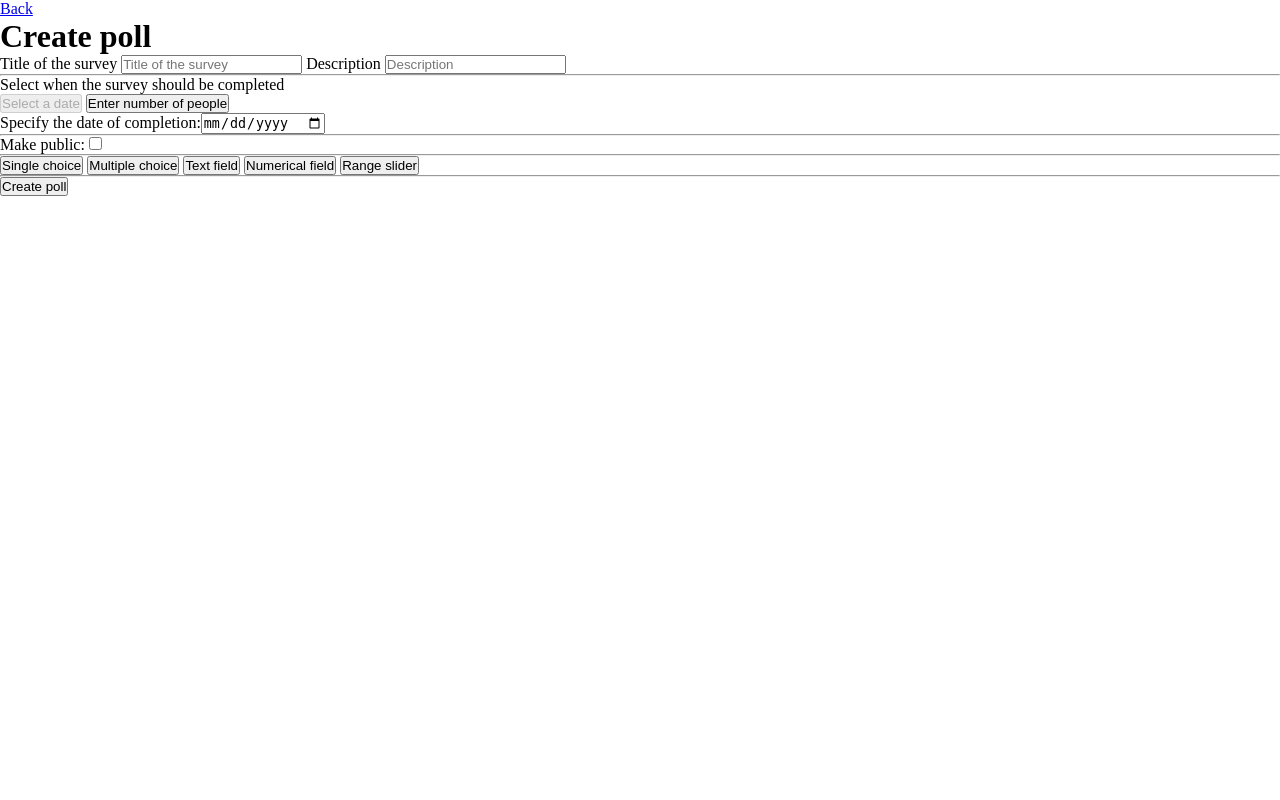
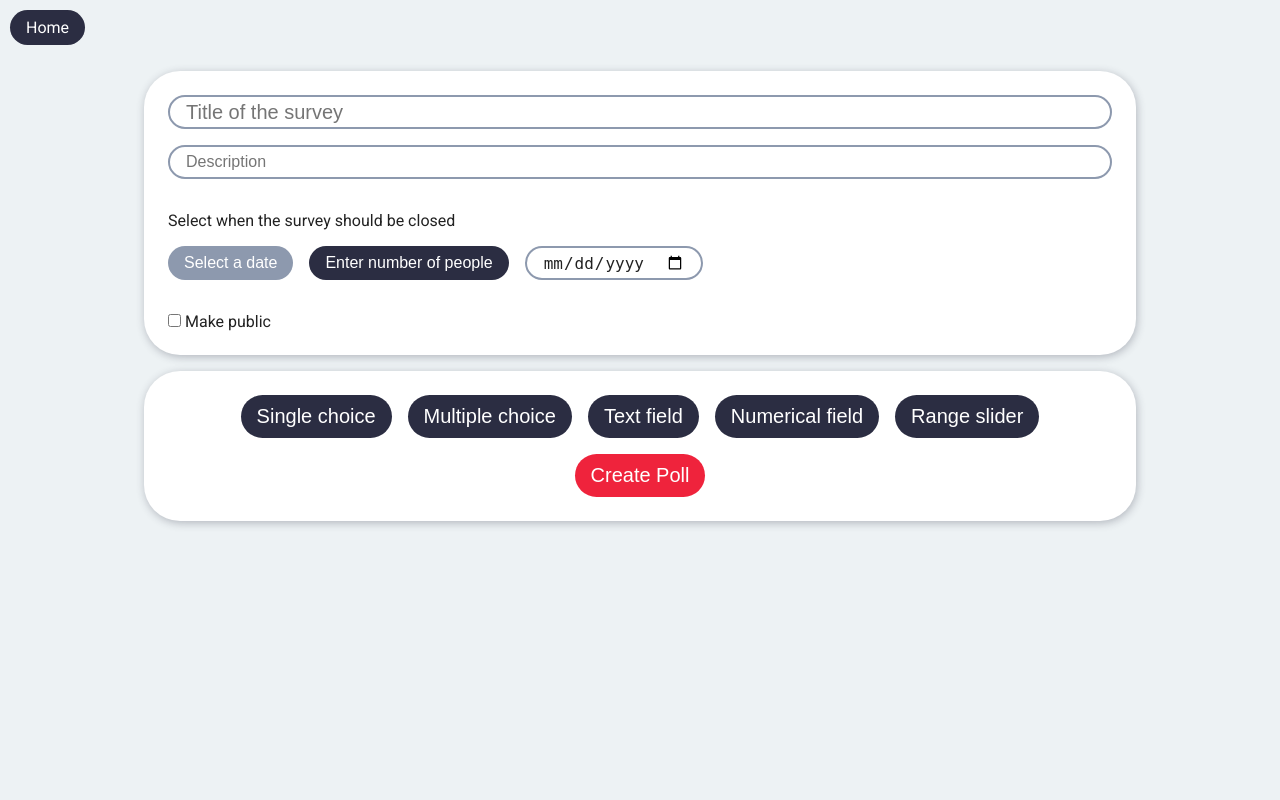
Before and after one commit to matik1234567/ankietopol, a Django app: page /create-poll/ in a window 1280 px wide. Run offline with Django 4.2, Linux system fonts and the light colour scheme; some libraries are stand-ins or nearby versions.

Commit message:
styling css

```diff
--- a/ankiety/static/ankiety/style.css
+++ b/ankiety/static/ankiety/style.css
@@ -21,6 +21,10 @@
   min-width: 100%;
   overflow: auto;
   color: var(--prime-text);
+}
+
+.container {
+  margin: 0 128px;
 }
 
 .flex-center {
@@ -65,6 +69,8 @@
   text-align: center;
 }
 
+
+
 .form {
   width: 360px;
   z-index: 10;
@@ -94,11 +100,11 @@
   font-weight: 400;
 }
 
-.input-group {
+.input-group-sign {
   margin: 24px 0;
 }
 
-.input-group input {
+.input-group-sign input {
   border: 2px solid #8D99AE;
   border-radius: 999px;
   font-size: 20px;
@@ -107,15 +113,20 @@
   width: 100%;
 }
 
-.input-group input:focus {
+.input-group-sign input:focus {
   border: 2px solid var(--dark);
 
 }
 
-.input-group label {
+.input-group-sign label {
   display: block;
   font-size: 20px;
   padding: 10px 10px 10px 16px;
+}
+
+
+.m10 {
+  margin: 10px;
 }
 
 .btn {
@@ -125,14 +136,16 @@
   border: none;
   border-radius: 999px;
   background: none;
+  padding: 8px 16px;
   font-size: 16px;
-  transition: all ease .3s;
+  transition: all ease .2s;
   background-color: var(--dark);
   color: white;
 }
 
-.btn:hover {
+.btn:hover, .btn:focus {
   cursor: pointer;
+  background-color: var(--grey);
 }
 
 .btn-md {
@@ -323,3 +336,149 @@
   object-position: -86% 131%;
   height: 100vh;
 }
+
+
+
+
+
+
+
+
+.hidden {
+  display: none;
+}
+
+
+.field-sm,
+.field-md,
+.field-lg {
+  max-height: 34px;
+}
+
+
+.field-sm {
+  display: block;
+  color: var(--prime-text);
+  border: 2px solid var(--grey);
+  border-radius: 999px;
+  padding: 6px 16px;
+  font-size: 16px;
+  width: 100%;
+}
+
+.field-md {
+  display: block;
+  color: var(--prime-text);
+  border: 2px solid var(--grey);
+  border-radius: 999px;
+  padding: 8px 16px;
+  font-size: 20px;
+  width: 100%;
+}
+
+.field-lg {
+  display: block;
+  color: var(--prime-text);
+  border: 2px solid var(--grey);
+  border-radius: 999px;
+  padding: 10px 16px;
+  font-size: 24px;
+  width: 100%;
+}
+
+.field-spacing {
+  display: flex;
+  flex-wrap: wrap;
+  row-gap: 16px;
+}
+
+
+.button-sm,
+.button-md,
+.button-lg {
+  text-decoration: none;
+  border: none;
+  background-color: var(--dark);
+  color: white;
+  border-radius: 999px;
+  transition: all ease .2s;
+}
+
+.button-sm {
+  padding: 8px 16px;
+  font-size: 16px;
+}
+
+.button-md {
+  padding: 10px 16px;
+  font-size: 20px;
+}
+
+.button-lg {
+  padding: 12px 16px;
+  font-size: 24px;
+}
+
+.button-sm:hover,
+.button-md:hover,
+.button-lg:hover {
+  background-color: var(--grey);
+  cursor: pointer;
+}
+
+.button-sm:disabled,
+.button-md:disabled,
+.button-lg:disabled {
+  background-color: var(--grey);
+  cursor: auto;
+}
+
+
+
+.button-outline {
+  color: var(--prime-text);
+  background-color: transparent;
+  border: 2px solid var(--dark);
+}
+
+.button-focus {
+  background-color: var(--red);
+}
+
+.button-focus:hover {
+  background-color: var(--dark-red);
+}
+
+.menu-buttons {
+  display: flex;
+  flex-wrap: wrap;
+  justify-content: center;
+  row-gap: 16px;
+  column-gap: 16px;
+}
+
+.mt-20 {
+  margin-top: 20px;
+}
+
+.flex {
+  display: flex;
+  align-items: center;
+  column-gap: 16px;
+}
+
+.w-full {
+  width: 100%;
+}
+
+.hr20 {
+  border: none;
+  border-top: 0px solid var(--dark);
+  width: 100%;
+}
+
+.poll-header {
+  font-size: 20px;
+  margin-left: 16px;
+  margin-top: 4px;
+}
--- a/ankiety/templates/ankiety/login.html
+++ b/ankiety/templates/ankiety/login.html
@@ -10,11 +10,11 @@
   <form method="POST" class="card form">
     {% csrf_token %}
     <h1>Welcome back!</h1>
-    <div class="input-group">
+    <div class="input-group-sign">
       <label for="username">Username</label>
       <input type="text" name="username" id="username" />
     </div>
-    <div class="input-group">
+    <div class="input-group-sign">
       <label for="password">Password</label>
       <input type="password" name="password" id="password" />
     </div>
--- a/ankiety/templates/ankiety/poll_create.html
+++ b/ankiety/templates/ankiety/poll_create.html
@@ -1,39 +1,43 @@
 {% extends "ankiety/base.html" %}
 {% block content %}
-    <a href="{% url 'home' %}">Back</a>
-    <h1>Create poll</h1>
-    <form method="POST">
+    <div class="wrapper">
+    <a class="btn m10" href="{% url 'home' %}">Home</a>
+    <form method="POST" class="container">
         {% csrf_token %}
-        <div>
-            <label for="title">Title of the survey</label>
-            <input type="text" id="title" name="title" placeholder="Title of the survey">
-            <label for="description">Description</label>
-            <input type="text" id="description" name="description" placeholder="Description">
+        <div class="card field-spacing">
+            <label for="title" class="hidden" >Title of the survey</label>
+            <input required type="text" id="title" name="title" placeholder="Title of the survey" class="field-md">
+            <label for="description" class="hidden">Description</label>
+            <input required type="text" id="description" name="description" placeholder="Description" class="field-sm">
+            <hr class="hr20">
+            <p class="w-full">Select when the survey should be closed</p>
+            <div class="flex">
+                <button type="button" id="showDateBtn" class="button-sm">Select a date</button>
+                <button type="button" id="showCountBtn" class="button-sm">Enter number of people</button>
+                <div id="endConditionForm">
+
+                </div>
+            </div>
+            <hr class="hr20">
+            <div class="w-full">
+                <input type="checkbox" id="publicCheckbox" placeholder="Make public">
+                <label for="publicCheckbox" title="Decide if you want your survey to be displayed in our search engine">Make public</label>
+                <input type="number" id="public" name="public" value="0" hidden>
+            </div>
         </div>
-        <hr>
-        <div id="endConditionForm">
-            <p>Select when the survey should be completed</p>
-            <button type="button" id="showDateBtn">Select a date</button>
-            <button type="button" id="showCountBtn">Enter number of people</button>
+        <div id="polls" class="w-full">
+
         </div>
-        <hr>
-        <div>
-            <label for="publicCheckbox">Make public:</label>
-            <input type="checkbox" id="publicCheckbox" placeholder="Make public">
-            <input type="number" id="public" name="public" value="0" hidden>
+        <div class="card menu-buttons">
+            <button type="button" id="create_r" class="button-md">Single choice</button>
+            <button type="button" id="create_c" class="button-md">Multiple choice</button>
+            <button type="button" id="create_t" class="button-md">Text field</button>
+            <button type="button" id="create_n" class="button-md">Numerical field</button>
+            <button type="button" id="create_s" class="button-md">Range slider</button>
+            <button type="submit" class="button-md button-focus">Create Poll</button>
         </div>
-        <hr>
-        <div>
-            <button type="button" id="create_r">Single choice</button>
-            <button type="button" id="create_c">Multiple choice</button>
-            <button type="button" id="create_t">Text field</button>
-            <button type="button" id="create_n">Numerical field</button>
-            <button type="button" id="create_s">Range slider</button>
-        </div>
-        <hr>
-        <div id="polls"></div>
-        <input type="submit" value="Create poll">
     </form>
+    </div>
     <script>
         document.addEventListener("DOMContentLoaded", () => {
             const polls = document.getElementById("polls")
@@ -41,27 +45,41 @@
             const nameDescription = "Question ID (short name)"
             const headerDescription = "Content of the question"
             const optionDescription = "Field description"
-            const requiredContent = "Required"
+            const requiredContent = " Required"
             const maxValueContent = "Max value"
             const minValueContent = "Min value"
             const placeholderContent = "Placeholder"
 
-            const createField = (id, name, inputType, labelText, placeholder) => {
+            const createField = (id, name, inputType, labelText, placeholder, checkbox) => {
                 const div = document.createElement("div")
+                div.classList.add("w-full")
 
                 const label = document.createElement("label")
                 label.setAttribute("for", id)
                 const labelContent = document.createTextNode(labelText)
                 label.appendChild(labelContent)
-                div.appendChild(label)
+
 
                 const input = document.createElement("input")
                 input.type = inputType
                 input.name = name
                 input.id = id
+
+
                 if (placeholder !== "")
                     input.placeholder = placeholder
                 div.appendChild(input)
+
+                if (checkbox) {
+                    div.appendChild(input)
+                    div.appendChild(label)
+                } else {
+                    label.classList.add("hidden")
+                    input.classList.add("field-sm")
+                    input.setAttribute("required", "")
+                    div.appendChild(label)
+                    div.appendChild(input)
+                }
 
                 return div;
             }
@@ -78,6 +96,7 @@
             const addDelBtnToField = (element) => {
                 const removeFieldButton = document.createElement("button")
                 removeFieldButton.type = "button"
+                removeFieldButton.classList.add("button-sm")
                 const removeFieldButtonContent = document.createTextNode("-")
                 removeFieldButton.appendChild(removeFieldButtonContent)
                 removeFieldButton.addEventListener("click", () => element.remove())
@@ -100,10 +119,21 @@
 
                 {# Poll Wrapper #}
                 const newPoll = document.createElement("div")
+                newPoll.classList.add("card")
+                newPoll.classList.add("field-spacing")
                 polls.appendChild(newPoll)
+
+                {# Poll Header #}
+                const pollHeader = document.createElement("p")
+                const pollHeaderContent = document.createTextNode("SINGLE CHOICE")
+                pollHeader.classList.add("poll-header")
+                pollHeader.appendChild(pollHeaderContent)
+                newPoll.appendChild(pollHeader)
 
                 {# Fields Container #}
                 const pollFields = document.createElement("div")
+                pollFields.classList.add("w-full")
+                pollFields.classList.add("field-spacing")
                 newPoll.appendChild(pollFields)
 
                 {# Poll Header #}
@@ -130,6 +160,7 @@
 
                 {# Add More Option Fields Button #}
                 const addFieldButton = createButton("button", "+")
+                addFieldButton.classList.add("button-sm")
                 newPoll.appendChild(addFieldButton)
                 addFieldButton.addEventListener("click", () => {
                     const idField = idPoll + "-" + fieldCount
@@ -141,12 +172,13 @@
 
                 {# Poll Delete Button #}
                 const removePollButton = createButton("button", "X")
+                removePollButton.classList.add("button-sm")
                 newPoll.prepend(removePollButton)
                 removePollButton.addEventListener("click", () => newPoll.remove())
 
                 {# Poll Required Checkbox #}
                 const idFieldRequired = idPoll + "-" + fieldCount
-                const requiredField = createField(idFieldRequired, "", "checkbox", requiredContent, "")
+                const requiredField = createField(idFieldRequired, "", "checkbox", requiredContent, "", true)
                 requiredField.addEventListener("change", e => {
                     if (e.target.checked)
                         fieldRequiredHidden.valueAsNumber = 1
@@ -157,10 +189,6 @@
                 })
                 newPoll.appendChild(requiredField)
                 fieldCount += 1
-
-                const hr = document.createElement("hr")
-                newPoll.appendChild(hr)
-
                 globalCount += 1
             }
 
@@ -172,10 +200,21 @@
 
                 {# Poll Wrapper #}
                 const newPoll = document.createElement("div")
+                newPoll.classList.add("card")
+                newPoll.classList.add("field-spacing")
                 polls.appendChild(newPoll)
+
+                {# Poll Header #}
+                const pollHeader = document.createElement("p")
+                const pollHeaderContent = document.createTextNode("MULTIPLE CHOICE")
+                pollHeader.classList.add("poll-header")
+                pollHeader.appendChild(pollHeaderContent)
+                newPoll.appendChild(pollHeader)
 
                 {# Fields Container #}
                 const pollFields = document.createElement("div")
+                pollFields.classList.add("w-full")
+                pollFields.classList.add("field-spacing")
                 newPoll.appendChild(pollFields)
 
                 {# Poll Header #}
@@ -200,6 +239,7 @@
 
                 {# Add More Option Fields Button #}
                 const addFieldButton = createButton("button", "+")
+                addFieldButton.classList.add("button-sm")
                 newPoll.appendChild(addFieldButton)
                 addFieldButton.addEventListener("click", () => {
                     const idField = idPoll + "-" + fieldCount
@@ -211,12 +251,13 @@
 
                 {# Poll Delete Button #}
                 const removePollButton = createButton("button", "X")
+                removePollButton.classList.add("button-sm")
                 newPoll.prepend(removePollButton)
                 removePollButton.addEventListener("click", () => newPoll.remove())
 
                 {# Poll Required Checkbox #}
                 const idFieldRequired = idPoll + "-" + fieldCount
-                const requiredField = createField(idFieldRequired, "", "checkbox", requiredContent, "")
+                const requiredField = createField(idFieldRequired, "", "checkbox", requiredContent, "", true)
                 requiredField.addEventListener("change", e => {
                     if (e.target.checked)
                         fieldRequiredHidden.valueAsNumber = 1
@@ -227,10 +268,6 @@
                 })
                 newPoll.appendChild(requiredField)
                 fieldCount += 1
-
-                const hr = document.createElement("hr")
-                newPoll.appendChild(hr)
-
                 globalCount += 1
             }
 
@@ -242,10 +279,21 @@
 
                 {# Poll Wrapper #}
                 const newPoll = document.createElement("div")
+                newPoll.classList.add("card")
+                newPoll.classList.add("field-spacing")
                 polls.appendChild(newPoll)
+
+                {# Poll Header #}
+                const pollHeader = document.createElement("p")
+                const pollHeaderContent = document.createTextNode("TEXT FIELD")
+                pollHeader.classList.add("poll-header")
+                pollHeader.appendChild(pollHeaderContent)
+                newPoll.appendChild(pollHeader)
 
                 {# Fields Container #}
                 const pollFields = document.createElement("div")
+                pollFields.classList.add("w-full")
+                pollFields.classList.add("field-spacing")
                 newPoll.appendChild(pollFields)
 
                 {# Poll Header #}
@@ -270,12 +318,13 @@
 
                 {# Poll Delete Button #}
                 const removePollButton = createButton("button", "X")
+                removePollButton.classList.add("button-sm")
                 newPoll.prepend(removePollButton)
                 removePollButton.addEventListener("click", () => newPoll.remove())
 
                 {# Poll Required Checkbox #}
                 const idFieldRequired = idPoll + "-" + fieldCount
-                const requiredField = createField(idFieldRequired, "", "checkbox", requiredContent, "")
+                const requiredField = createField(idFieldRequired, "", "checkbox", requiredContent, "", true)
                 requiredField.addEventListener("change", e => {
                     if (e.target.checked)
                         fieldRequiredHidden.valueAsNumber = 1
@@ -301,10 +350,21 @@
 
                 {# Poll Wrapper #}
                 const newPoll = document.createElement("div")
+                newPoll.classList.add("card")
+                newPoll.classList.add("field-spacing")
                 polls.appendChild(newPoll)
+
+                {# Poll Header #}
+                const pollHeader = document.createElement("p")
+                const pollHeaderContent = document.createTextNode("NUMERICAL FIELD")
+                pollHeader.classList.add("poll-header")
+                pollHeader.appendChild(pollHeaderContent)
+                newPoll.appendChild(pollHeader)
 
                 {# Fields Container #}
                 const pollFields = document.createElement("div")
+                pollFields.classList.add("w-full")
+                pollFields.classList.add("field-spacing")
                 newPoll.appendChild(pollFields)
 
                 {# Poll Header #}
@@ -341,12 +401,13 @@
 
                 {# Poll Delete Button #}
                 const removePollButton = createButton("button", "X")
+                removePollButton.classList.add("button-sm")
                 newPoll.prepend(removePollButton)
                 removePollButton.addEventListener("click", () => newPoll.remove())
 
                 {# Poll Required Checkbox #}
                 const idFieldRequired = idPoll + "-" + fieldCount
-                const requiredField = createField(idFieldRequired, "", "checkbox", requiredContent, "")
+                const requiredField = createField(idFieldRequired, "", "checkbox", requiredContent, "", true)
                 requiredField.addEventListener("change", e => {
                     if (e.target.checked)
                         fieldRequiredHidden.valueAsNumber = 1
@@ -357,10 +418,6 @@
                 })
                 newPoll.appendChild(requiredField)
                 fieldCount += 1
-
-                const hr = document.createElement("hr")
-                newPoll.appendChild(hr)
-
                 globalCount += 1
             }
 
@@ -372,10 +429,21 @@
 
                 {# Poll Wrapper #}
                 const newPoll = document.createElement("div")
+                newPoll.classList.add("card")
+                newPoll.classList.add("field-spacing")
                 polls.appendChild(newPoll)
+
+                {# Poll Header #}
+                const pollHeader = document.createElement("p")
+                const pollHeaderContent = document.createTextNode("RANGE SLIDER")
+                pollHeader.classList.add("poll-header")
+                pollHeader.appendChild(pollHeaderContent)
+                newPoll.appendChild(pollHeader)
 
                 {# Fields Container #}
                 const pollFields = document.createElement("div")
+                pollFields.classList.add("w-full")
+                pollFields.classList.add("field-spacing")
                 newPoll.appendChild(pollFields)
 
                 {# Poll Header #}
@@ -406,12 +474,13 @@
 
                 {# Poll Delete Button #}
                 const removePollButton = createButton("button", "X")
+                removePollButton.classList.add("button-sm")
                 newPoll.prepend(removePollButton)
                 removePollButton.addEventListener("click", () => newPoll.remove())
 
                 {# Poll Required Checkbox #}
                 const idFieldRequired = idPoll + "-" + fieldCount
-                const requiredField = createField(idFieldRequired, "", "checkbox", requiredContent, "")
+                const requiredField = createField(idFieldRequired, "", "checkbox", requiredContent, "", true)
                 requiredField.addEventListener("change", e => {
                     if (e.target.checked)
                         fieldRequiredHidden.valueAsNumber = 1
@@ -422,10 +491,6 @@
                 })
                 newPoll.appendChild(requiredField)
                 fieldCount += 1
-
-                const hr = document.createElement("hr")
-                newPoll.appendChild(hr)
-
                 globalCount += 1
             }
 
@@ -436,7 +501,7 @@
             showDateBtn.addEventListener("click", () => {
                 showDateBtn.disabled = true
                 showCountBtn.disabled = false
-                const dateField = createField("end_condition", "end_condition", "date", "Specify the date of completion:", "")
+                const dateField = createField("end_condition", "end_condition", "date", "Specify the date of completion:", "", false)
                 endConditionForm.removeChild(endConditionForm.lastChild)
                 endConditionForm.appendChild(dateField)
                 document.getElementById("endConditionForm").appendChild(dateField)
@@ -445,7 +510,7 @@
             showCountBtn.addEventListener("click", () => {
                 showCountBtn.disabled = true
                 showDateBtn.disabled = false
-                const countField = createField("end_condition", "end_condition", "number", "Enter the number of people:", "")
+                const countField = createField("end_condition", "end_condition", "number", "Enter the number of people:", "", false)
                 endConditionForm.removeChild(endConditionForm.lastChild)
                 endConditionForm.appendChild(countField)
                 document.getElementById("endConditionForm").appendChild(countField)
```
